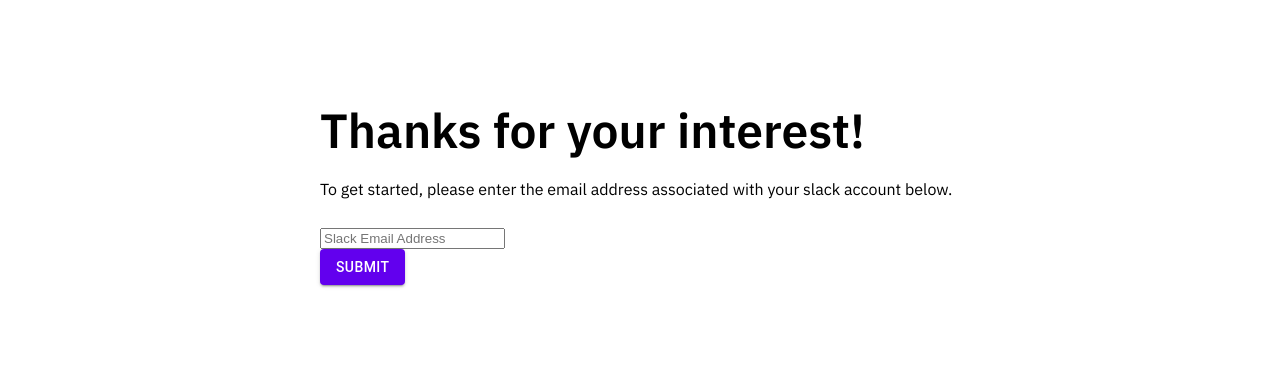
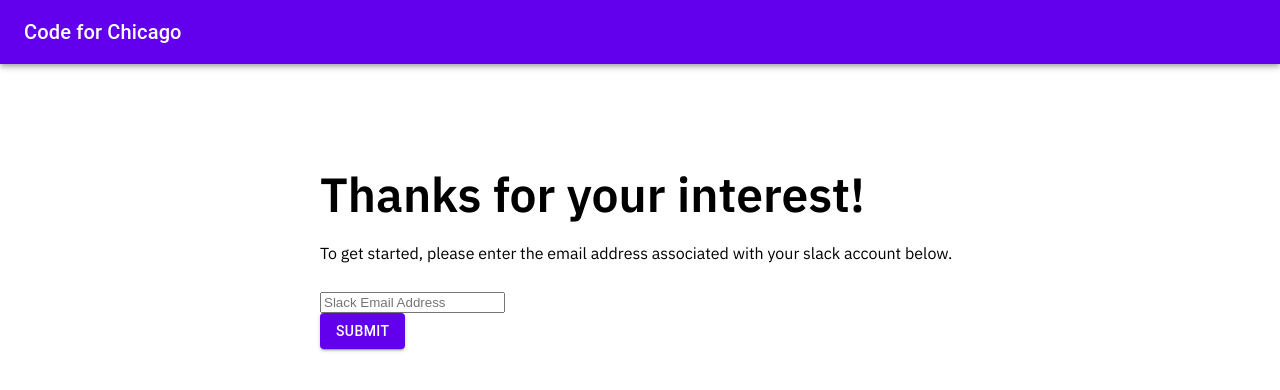
Before and after one commit to code-312/Voma, a React (Create React App) app in the folder client/: page / in a window 1280 px wide. Shown: the top 390 px of the page. Built offline with nearby package versions, Linux system fonts and the light colour scheme.

Commit message:
Adding Headeer component to the Home page.

```diff
--- a/client/src/pages/Home.jsx
+++ b/client/src/pages/Home.jsx
@@ -2,6 +2,7 @@ import React, { useState } from 'react';
 import PropTypes from 'prop-types';
 import styled from 'styled-components';
 import Button from '@mui/material/Button';
+import Header from '../components/Header';
 
 const StyledSection = styled.section`
   width: 50%;
@@ -36,6 +37,8 @@ export default function Home({ userNotFound, findUser }) {
 
   if (userNotFound) {
     return (
+      <section className="content">
+        <Header />
         <StyledSection>
           <StyledH1>Looks like you aren&apos;t in the CFC Slack</StyledH1>
           <StyledParagraph>
@@ -46,11 +49,13 @@ export default function Home({ userNotFound, findUser }) {
           <a href="https://join.slack.com/t/apitest-jwd7276/shared_invite/zt-11cgm52ly-60DmFwe6BaXUN1wJnRa79g">Click here to join our Slack</a>
           </StyledParagraph>
         </StyledSection>
-
+      </section>
     );
   }
 
     return (
+      <section className="content">
+        <Header />
         <StyledSection>
           <StyledH1>Thanks for your interest!</StyledH1>
           <StyledParagraph>
@@ -61,7 +66,8 @@ export default function Home({ userNotFound, findUser }) {
             <Button style={{backgroundColor: '#6200EE' }} variant="contained">Submit</Button>
           </form>
         </StyledSection>
-    )
+      </section>
+    );
 }
 
 Home.propTypes = {
```
Lines whose indentation alone changed are shown as unchanged.
